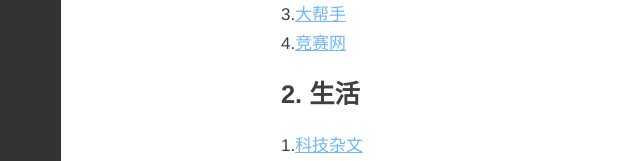
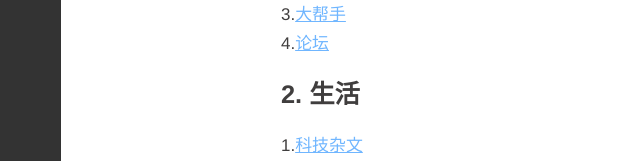
Before and after one commit to turkeyca/turkeyca.github.io, a plain HTML site: page 2019/12/06/神奇の网站/index.html in a window 1280 px wide. Shown: the part 322-483 px from the top of the page, 9-649 px from the left. Drawn offline with nearby package versions, Linux system fonts and the light colour scheme; some packages are replaced by stand-ins of ours; no server answers; a script that the page names is missing.

Commit message:
Site updated: 2020-02-22 18:48:54

```diff
--- a/2019/12/06/神奇の网站/index.html
+++ b/2019/12/06/神奇の网站/index.html
@@ -65,7 +65,7 @@
 
 
 
-      <h3 id="1-学习"><a href="#1-学习" class="headerlink" title="1. 学习"></a>1. 学习</h3><p>1.<a href="http://jwzx.cqupt.edu.cn" target="_blank" rel="noopener">教务在线(内网)</a><br>2.<a href="http://jwc.cqupt.edu.cn" target="_blank" rel="noopener">教务在线(外网)</a><br>3.<a href="https://m.weibo.cn/p/index?containerid=106003type%3D25%26t%3D3%26disable_hot%3D1%26filter_type%3Drealtimehot&title=%E5%BE%AE%E5%8D%9A%E7%83%AD%E6%90%9C&extparam=pos%3D0_0%26mi_cid%3D100103%26cate%3D10103%26filter_type%3Drealtimehot%26c_type%3D30%26display_time%3D1578744618&luicode=10000011&lfid=231583" target="_blank" rel="noopener">热搜</a><br>3.<a href="http://106.53.5.24:83/" target="_blank" rel="noopener">大帮手</a><br>4.<a href="http://m.52jingsai.com/" target="_blank" rel="noopener">竞赛网</a></p>
+      <h3 id="1-学习"><a href="#1-学习" class="headerlink" title="1. 学习"></a>1. 学习</h3><p>1.<a href="http://jwzx.cqupt.edu.cn" target="_blank" rel="noopener">教务在线(内网)</a><br>2.<a href="http://jwc.cqupt.edu.cn" target="_blank" rel="noopener">教务在线(外网)</a><br>3.<a href="https://m.weibo.cn/p/index?containerid=106003type%3D25%26t%3D3%26disable_hot%3D1%26filter_type%3Drealtimehot&title=%E5%BE%AE%E5%8D%9A%E7%83%AD%E6%90%9C&extparam=pos%3D0_0%26mi_cid%3D100103%26cate%3D10103%26filter_type%3Drealtimehot%26c_type%3D30%26display_time%3D1578744618&luicode=10000011&lfid=231583" target="_blank" rel="noopener">热搜</a><br>3.<a href="http://106.53.5.24:83/" target="_blank" rel="noopener">大帮手</a><br>4.<a href="https://www.reddit.com/" target="_blank" rel="noopener">论坛</a></p>
 <a id="more"></a>
 <h2 id="2-生活"><a href="#2-生活" class="headerlink" title="2.  生活"></a>2.  生活</h2><p>1.<a href="https://m.guokr.com" target="_blank" rel="noopener">科技杂文</a><br>2<a href="https://m.zhibo8.cc/?from=pc" target="_blank" rel="noopener">直播吧</a><br>3.<a href="http://huaban.com/" target="_blank" rel="noopener">花瓣</a><br>4.<a href="http://www.pornhub.com" target="_blank" rel="noopener">陈先生</a></p>
 <h2 id="3-Resource"><a href="#3-Resource" class="headerlink" title="3. Resource"></a>3. Resource</h2><p>1.<a href="https://alpha.wallhaven.cc/" target="_blank" rel="noopener">Wallpaper</a><br>2.<a href="http://www.officeplus.cn/Template/Home.shtml" target="_blank" rel="noopener">ppt素材</a><br>3.<a href="http://www.guanggua.com/square" target="_blank" rel="noopener">Good Stuff</a><br>4.<a href="https://stocksnap.io/" target="_blank" rel="noopener">Pic素材</a><br>5.<a href="https://mp.weixin.qq.com/s/zeq1sTmaPsKt7Bsok0Ldrg" target="_blank" rel="noopener">Ps/Pr/Ae等软件</a></p>
```
Also changed, not shown: index.html (+1 -1 lines).
